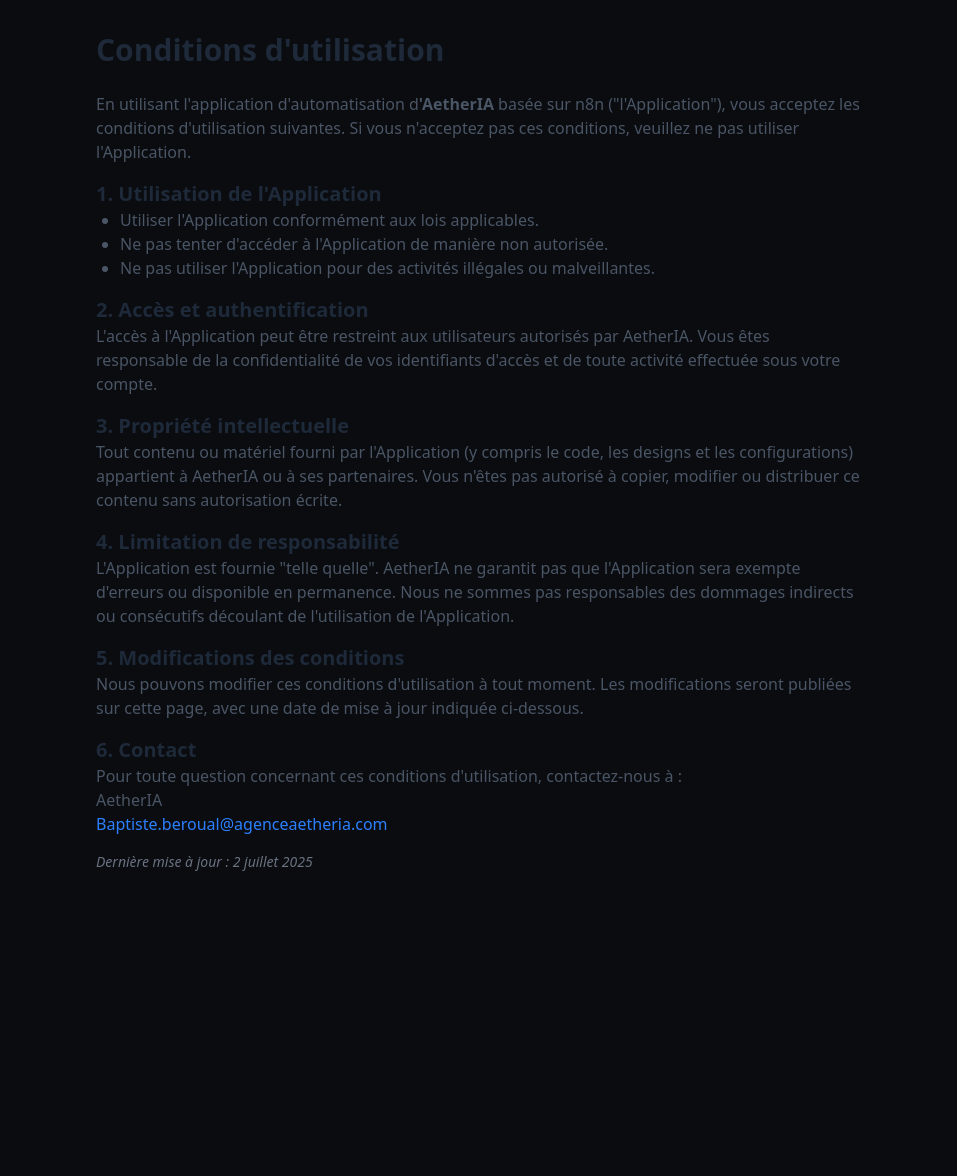
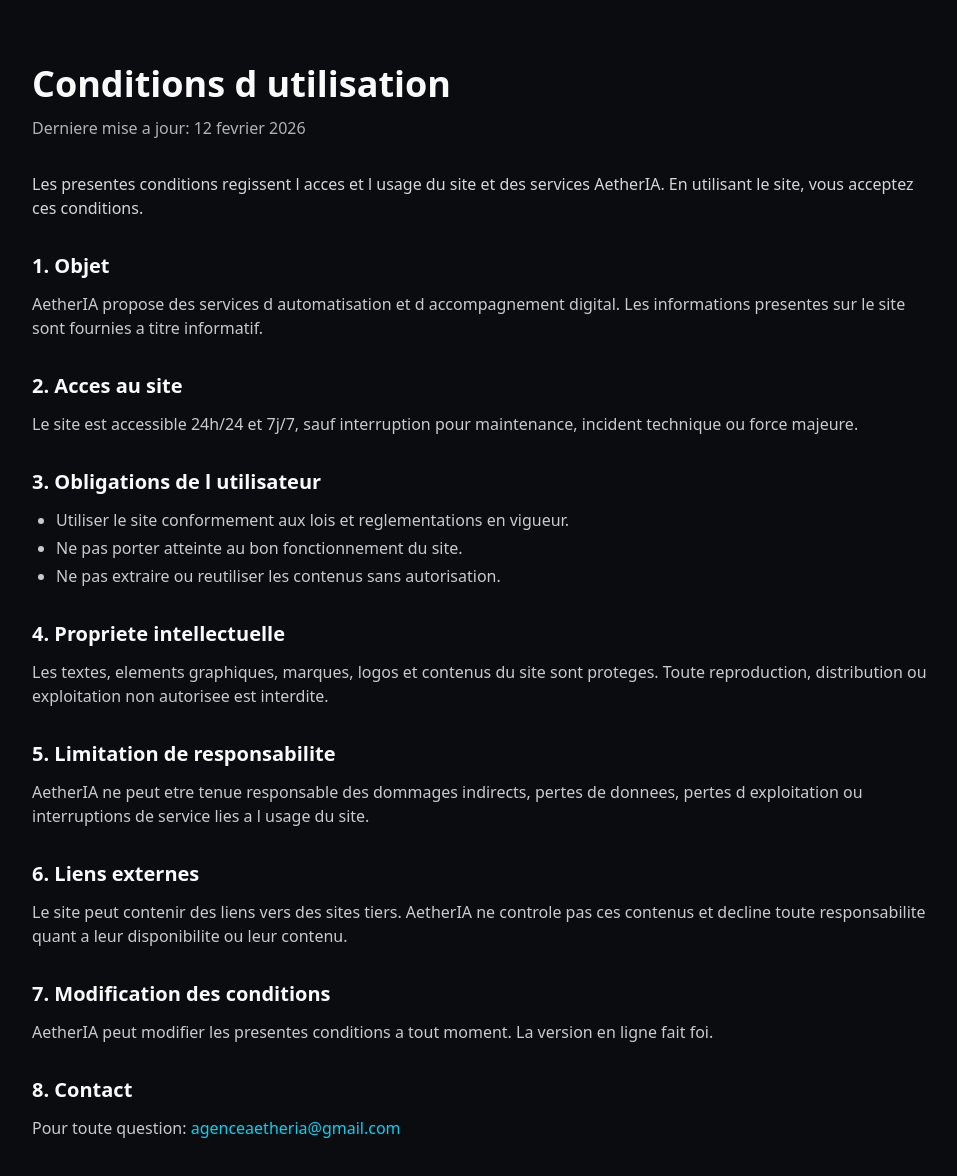
Before and after one commit to onlybaptiste54/agenceAetheria, a Next.js app: page /utilisation in a window 1280 px wide. Shown: the top 1176 px of the page, without its empty margins (160-1117 px from the left). Before the commit the page ends 904 px from the top, so only its background shows below. Built offline with nearby package versions, Linux system fonts and the light colour scheme.

Commit message:
bouton en white page d'acceuil . mentions légales ajouter .

```diff
--- /dev/null
+++ b/src/app/mentions-legales/page.js
@@ -0,0 +1,70 @@
+export const metadata = {
+  title: 'Mentions legales - AetherIA',
+  description: 'Mentions legales du site AetherIA.',
+}
+
+export default function MentionsLegalesPage() {
+  return (
+    <main className="min-h-screen bg-background text-foreground px-4 sm:px-6 lg:px-8 py-16">
+      <div className="max-w-4xl mx-auto space-y-8">
+        <header className="space-y-3">
+          <h1 className="text-3xl sm:text-4xl font-bold">Mentions legales</h1>
+          <p className="text-foreground/70">Derniere mise a jour: 12 fevrier 2026</p>
+        </header>
+
+        <section className="space-y-3 text-foreground/80">
+          <h2 className="text-xl font-semibold">Editeur du site</h2>
+          <p>
+            AetherIA
+            <br />
+            Email: <a className="text-cyan-400 hover:text-cyan-300" href="mailto:agenceaetheria@gmail.com">agenceaetheria@gmail.com</a>
+          </p>
+          <p>
+            Informations legales (a completer):
+            <br />
+            Forme juridique: [a completer]
+            <br />
+            Capital social: [a completer]
+            <br />
+            SIREN/SIRET: [a completer]
+            <br />
+            Adresse du siege: [a completer]
+            <br />
+            Numero de TVA intracommunautaire: [a completer]
+          </p>
+        </section>
+
+        <section className="space-y-3 text-foreground/80">
+          <h2 className="text-xl font-semibold">Directeur de la publication</h2>
+          <p>[a completer]</p>
+        </section>
+
+        <section className="space-y-3 text-foreground/80">
+          <h2 className="text-xl font-semibold">Hebergement</h2>
+          <p>
+            Vercel Inc.
+            <br />
+            340 S Lemon Ave #4133, Walnut, CA 91789, USA
+            <br />
+            Site: <a className="text-cyan-400 hover:text-cyan-300" href="https://vercel.com" target="_blank" rel="noreferrer">https://vercel.com</a>
+          </p>
+        </section>
+
+        <section className="space-y-3 text-foreground/80">
+          <h2 className="text-xl font-semibold">Propriete intellectuelle</h2>
+          <p>
+            Tous les contenus du site AetherIA (textes, visuels, logos, charte graphique) sont proteges.
+            Toute reproduction ou exploitation sans autorisation prealable est interdite.
+          </p>
+        </section>
+
+        <section className="space-y-3 text-foreground/80">
+          <h2 className="text-xl font-semibold">Contact</h2>
+          <p>
+            Pour toute demande: <a className="text-cyan-400 hover:text-cyan-300" href="mailto:agenceaetheria@gmail.com">agenceaetheria@gmail.com</a>
+          </p>
+        </section>
+      </div>
+    </main>
+  )
+}
--- a/src/app/privacy/page.js
+++ b/src/app/privacy/page.js
@@ -1,66 +1,90 @@
-import Head from 'next/head';
+export const metadata = {
+  title: 'Politique de confidentialite - AetherIA',
+  description: 'Politique de confidentialite d AetherIA.',
+}
 
-export default function Privacy() {
+export default function PrivacyPage() {
   return (
-    <div className="bg-[var(--color-bg)] text-[var(--color-text)] py-8 px-4">
-      <Head>
-        <title>Politique de confidentialité - AetherIA</title>
-        <meta name="description" content="Politique de confidentialité de l'application AetherIA." />
-      </Head>
-      <main className="max-w-3xl mx-auto">
-        <h1 className="text-3xl font-bold text-gray-800 dark:text-gray-100 mb-6">
-          Politique de confidentialité
-        </h1>
-        <p className="text-gray-600 dark:text-gray-300 mb-4">
-          <strong>AetherIA</strong> ({"\"nous\""}, {"\"notre\""}) respecte votre vie privée et s{"'"}engage à protéger les données personnelles que nous collectons via notre application d{"'"}automatisation basée sur n8n. Cette politique de confidentialité explique comment nous collectons, utilisons et protégeons vos informations lorsque vous utilisez notre application.
+    <main className="min-h-screen bg-background text-foreground px-4 sm:px-6 lg:px-8 py-16">
+      <div className="max-w-4xl mx-auto space-y-8">
+        <header className="space-y-3">
+          <h1 className="text-3xl sm:text-4xl font-bold">Politique de confidentialite</h1>
+          <p className="text-foreground/70">
+            Derniere mise a jour: 12 fevrier 2026
           </p>
+        </header>
 
-        <h2 className="text-xl font-semibold text-gray-800 dark:text-gray-100 mt-4">1. Collecte des données</h2>
-        <ul className="list-disc pl-6 mb-4 text-gray-600 dark:text-gray-300">
-          <li>Les informations que vous fournissez en vous connectant via Google OAuth (comme votre nom, adresse e-mail et informations de profil).</li>
-          <li>Les données nécessaires pour exécuter les automatisations, telles que les fichiers ou e-mails que vous autorisez l{"'"}application à accéder via les scopes OAuth.</li>
+        <section className="space-y-4 text-foreground/85">
+          <p>
+            AetherIA attache une importance particuliere a la protection des donnees personnelles.
+            Cette politique explique quelles donnees nous collectons, pourquoi nous les traitons,
+            et quels sont vos droits.
+          </p>
+        </section>
+
+        <section className="space-y-3">
+          <h2 className="text-xl font-semibold">1. Responsable du traitement</h2>
+          <p className="text-foreground/80">
+            Responsable: AetherIA
+            <br />
+            Contact: <a className="text-cyan-400 hover:text-cyan-300" href="mailto:agenceaetheria@gmail.com">agenceaetheria@gmail.com</a>
+          </p>
+        </section>
+
+        <section className="space-y-3">
+          <h2 className="text-xl font-semibold">2. Donnees collectees</h2>
+          <ul className="list-disc pl-6 space-y-1 text-foreground/80">
+            <li>Donnees d identification et de contact (nom, email, telephone si fourni).</li>
+            <li>Donnees techniques (adresse IP, type de navigateur, journaux techniques).</li>
+            <li>Donnees liees aux echanges (messages, demandes de contact, rendez-vous).</li>
           </ul>
+        </section>
 
-        <h2 className="text-xl font-semibold text-gray-800 dark:text-gray-100 mt-4">2. Utilisation des données</h2>
-        <ul className="list-disc pl-6 mb-4 text-gray-600 dark:text-gray-300">
-          <li>Fournir les fonctionnalités d{"'"}automatisation de l{"'"}application (par exemple, gestion de fichiers ou envoi d{"'"}e-mails).</li>
-          <li>Améliorer les performances de l{"'"}application pour nos utilisateurs internes.</li>
+        <section className="space-y-3">
+          <h2 className="text-xl font-semibold">3. Finalites et bases legales</h2>
+          <ul className="list-disc pl-6 space-y-1 text-foreground/80">
+            <li>Repondre a vos demandes et fournir nos services (execution precontractuelle/contractuelle).</li>
+            <li>Ameliorer le site et la qualite de service (interet legitime).</li>
+            <li>Respecter nos obligations legales (obligation legale).</li>
           </ul>
-        <p className="text-gray-600 dark:text-gray-300 mb-4">
-          Nous ne partageons pas vos données avec des tiers, sauf si requis par la loi ou avec votre consentement explicite.
+        </section>
+
+        <section className="space-y-3">
+          <h2 className="text-xl font-semibold">4. Duree de conservation</h2>
+          <p className="text-foreground/80">
+            Les donnees sont conservees pendant la duree necessaire aux finalites visees, puis archivees
+            ou supprimees selon les obligations legales applicables.
           </p>
+        </section>
 
-        <h2 className="text-xl font-semibold text-gray-800 dark:text-gray-100 mt-4">3. Sécurité des données</h2>
-        <p className="text-gray-600 dark:text-gray-300 mb-4">
-          Nous mettons en place des mesures de sécurité techniques et organisationnelles pour protéger vos données contre tout accès non autorisé, perte ou altération. Cependant, aucune transmission de données sur Internet n{"'"}est totalement sécurisée, et nous ne pouvons garantir une sécurité absolue.
+        <section className="space-y-3">
+          <h2 className="text-xl font-semibold">5. Destinataires des donnees</h2>
+          <p className="text-foreground/80">
+            Les donnees sont accessibles uniquement aux personnes habilitees chez AetherIA et, si necessaire,
+            a des sous-traitants techniques dans le cadre strict de leurs missions.
           </p>
+        </section>
 
-        <h2 className="text-xl font-semibold text-gray-800 dark:text-gray-100 mt-4">4. Vos droits</h2>
-        <ul className="list-disc pl-6 mb-4 text-gray-600 dark:text-gray-300">
-          <li>Demander l{"'"}accès aux données que nous détenons sur vous.</li>
-          <li>Demander la correction ou la suppression de vos données.</li>
-          <li>Révoquer l{"'"}accès à vos données via les paramètres de votre compte Google.</li>
-        </ul>
-        <p className="text-gray-600 dark:text-gray-300 mb-4">
-          Pour exercer ces droits, contactez-nous à <a href="mailto:agenceaetheria@gmail.com" className="text-blue-500 hover:underline">agenceaetheria@gmail.com</a>.
+        <section className="space-y-3">
+          <h2 className="text-xl font-semibold">6. Vos droits</h2>
+          <p className="text-foreground/80">
+            Vous disposez des droits d acces, rectification, effacement, limitation, opposition et portabilite
+            de vos donnees, selon la reglementation applicable.
           </p>
+          <p className="text-foreground/80">
+            Pour exercer vos droits: <a className="text-cyan-400 hover:text-cyan-300" href="mailto:agenceaetheria@gmail.com">agenceaetheria@gmail.com</a>
+          </p>
+        </section>
 
-        <h2 className="text-xl font-semibold text-gray-800 dark:text-gray-100 mt-4">5. Modifications de cette politique</h2>
-        <p className="text-gray-600 dark:text-gray-300 mb-4">
-          Nous pouvons mettre à jour cette politique de confidentialité de temps à autre. Toute modification sera publiée sur cette page, avec une date de mise à jour indiquée ci-dessous.
+        <section className="space-y-3">
+          <h2 className="text-xl font-semibold">7. Cookies</h2>
+          <p className="text-foreground/80">
+            Le site peut utiliser des cookies techniques necessaires a son fonctionnement.
+            Les cookies de mesure d audience ou marketing, s ils sont actives, font l objet
+            d une information specifique.
           </p>
-
-        <h2 className="text-xl font-semibold text-gray-800 dark:text-gray-100 mt-4">6. Contact</h2>
-        <p className="text-gray-600 dark:text-gray-300 mb-4">
-          Pour toute question concernant cette politique de confidentialité, contactez-nous à : <br />
-          AetherIA <br />
-          <a href="mailto:agenceaetheria@gmail.com" className="text-blue-500 hover:underline">agenceaetheria@gmail.com</a>
-        </p>
-
-        <p className="text-gray-500 dark:text-gray-400 text-sm">
-          <em>Dernière mise à jour : 2 juillet 2025</em>
-        </p>
+        </section>
+      </div>
     </main>
-    </div>
-  );
+  )
 }
--- a/src/app/utilisation/page.js
+++ b/src/app/utilisation/page.js
@@ -1,58 +1,87 @@
-import Head from 'next/head';
+export const metadata = {
+  title: 'Conditions d utilisation - AetherIA',
+  description: 'Conditions generales d utilisation du site AetherIA.',
+}
 
-export default function Utilisation() {
+export default function UtilisationPage() {
   return (
-    <div className="bg-[var(--color-bg)] text-[var(--color-text)] py-8 px-4">
-      <Head>
-        <title>Conditions d{"'"}utilisation - AetherIA</title>
-        <meta name="description" content="Conditions utilisation AetherIA." />
-      </Head>
-      <main className="max-w-3xl mx-auto">
-        <h1 className="text-3xl font-bold text-gray-800 dark:text-gray-100 mb-6">
-          Conditions d{"'"}utilisation
-        </h1>
-        <p className="text-gray-600 dark:text-gray-300 mb-4">
-          En utilisant l{"'"}application d{"'"}automatisation d<strong>{"'"}AetherIA</strong> basée sur n8n ({"\"l'Application\""}), vous acceptez les conditions d{"'"}utilisation suivantes. Si vous n{"'"}acceptez pas ces conditions, veuillez ne pas utiliser l{"'"}Application.
+    <main className="min-h-screen bg-background text-foreground px-4 sm:px-6 lg:px-8 py-16">
+      <div className="max-w-4xl mx-auto space-y-8">
+        <header className="space-y-3">
+          <h1 className="text-3xl sm:text-4xl font-bold">Conditions d utilisation</h1>
+          <p className="text-foreground/70">Derniere mise a jour: 12 fevrier 2026</p>
+        </header>
+
+        <section className="space-y-4 text-foreground/85">
+          <p>
+            Les presentes conditions regissent l acces et l usage du site et des services AetherIA.
+            En utilisant le site, vous acceptez ces conditions.
           </p>
+        </section>
 
-        <h2 className="text-xl font-semibold text-gray-800 dark:text-gray-100 mt-4">1. Utilisation de l{"'"}Application</h2>
-        <ul className="list-disc pl-6 mb-4 text-gray-600 dark:text-gray-300">
-          <li>Utiliser l{"'"}Application conformément aux lois applicables.</li>
-          <li>Ne pas tenter d{"'"}accéder à l{"'"}Application de manière non autorisée.</li>
-          <li>Ne pas utiliser l{"'"}Application pour des activités illégales ou malveillantes.</li>
+        <section className="space-y-3">
+          <h2 className="text-xl font-semibold">1. Objet</h2>
+          <p className="text-foreground/80">
+            AetherIA propose des services d automatisation et d accompagnement digital.
+            Les informations presentes sur le site sont fournies a titre informatif.
+          </p>
+        </section>
+
+        <section className="space-y-3">
+          <h2 className="text-xl font-semibold">2. Acces au site</h2>
+          <p className="text-foreground/80">
+            Le site est accessible 24h/24 et 7j/7, sauf interruption pour maintenance, incident
+            technique ou force majeure.
+          </p>
+        </section>
+
+        <section className="space-y-3">
+          <h2 className="text-xl font-semibold">3. Obligations de l utilisateur</h2>
+          <ul className="list-disc pl-6 space-y-1 text-foreground/80">
+            <li>Utiliser le site conformement aux lois et reglementations en vigueur.</li>
+            <li>Ne pas porter atteinte au bon fonctionnement du site.</li>
+            <li>Ne pas extraire ou reutiliser les contenus sans autorisation.</li>
           </ul>
+        </section>
 
-        <h2 className="text-xl font-semibold text-gray-800 dark:text-gray-100 mt-4">2. Accès et authentification</h2>
-        <p className="text-gray-600 dark:text-gray-300 mb-4">
-          L{"'"}accès à l{"'"}Application peut être restreint aux utilisateurs autorisés par AetherIA. Vous êtes responsable de la confidentialité de vos identifiants d{"'"}accès et de toute activité effectuée sous votre compte.
+        <section className="space-y-3">
+          <h2 className="text-xl font-semibold">4. Propriete intellectuelle</h2>
+          <p className="text-foreground/80">
+            Les textes, elements graphiques, marques, logos et contenus du site sont proteges.
+            Toute reproduction, distribution ou exploitation non autorisee est interdite.
           </p>
+        </section>
 
-        <h2 className="text-xl font-semibold text-gray-800 dark:text-gray-100 mt-4">3. Propriété intellectuelle</h2>
-        <p className="text-gray-600 dark:text-gray-300 mb-4">
-          Tout contenu ou matériel fourni par l{"'"}Application (y compris le code, les designs et les configurations) appartient à AetherIA ou à ses partenaires. Vous n{"'"}êtes pas autorisé à copier, modifier ou distribuer ce contenu sans autorisation écrite.
+        <section className="space-y-3">
+          <h2 className="text-xl font-semibold">5. Limitation de responsabilite</h2>
+          <p className="text-foreground/80">
+            AetherIA ne peut etre tenue responsable des dommages indirects, pertes de donnees,
+            pertes d exploitation ou interruptions de service lies a l usage du site.
           </p>
+        </section>
 
-        <h2 className="text-xl font-semibold text-gray-800 dark:text-gray-100 mt-4">4. Limitation de responsabilité</h2>
-        <p className="text-gray-600 dark:text-gray-300 mb-4">
-          L{"'"}Application est fournie {"\"telle quelle\""}. AetherIA ne garantit pas que l{"'"}Application sera exempte d{"'"}erreurs ou disponible en permanence. Nous ne sommes pas responsables des dommages indirects ou consécutifs découlant de l{"'"}utilisation de l{"'"}Application.
+        <section className="space-y-3">
+          <h2 className="text-xl font-semibold">6. Liens externes</h2>
+          <p className="text-foreground/80">
+            Le site peut contenir des liens vers des sites tiers. AetherIA ne controle pas ces
+            contenus et decline toute responsabilite quant a leur disponibilite ou leur contenu.
           </p>
+        </section>
 
-        <h2 className="text-xl font-semibold text-gray-800 dark:text-gray-100 mt-4">5. Modifications des conditions</h2>
-        <p className="text-gray-600 dark:text-gray-300 mb-4">
-          Nous pouvons modifier ces conditions d{"'"}utilisation à tout moment. Les modifications seront publiées sur cette page, avec une date de mise à jour indiquée ci-dessous.
+        <section className="space-y-3">
+          <h2 className="text-xl font-semibold">7. Modification des conditions</h2>
+          <p className="text-foreground/80">
+            AetherIA peut modifier les presentes conditions a tout moment. La version en ligne fait foi.
           </p>
+        </section>
 
-        <h2 className="text-xl font-semibold text-gray-800 dark:text-gray-100 mt-4">6. Contact</h2>
-        <p className="text-gray-600 dark:text-gray-300 mb-4">
-          Pour toute question concernant ces conditions d{"'"}utilisation, contactez-nous à : <br />
-          AetherIA <br />
-          <a href="mailto:Baptiste.beroual@agenceaetheria.com" className="text-blue-500 hover:underline">Baptiste.beroual@agenceaetheria.com</a>
+        <section className="space-y-3">
+          <h2 className="text-xl font-semibold">8. Contact</h2>
+          <p className="text-foreground/80">
+            Pour toute question: <a className="text-cyan-400 hover:text-cyan-300" href="mailto:agenceaetheria@gmail.com">agenceaetheria@gmail.com</a>
           </p>
-
-        <p className="text-gray-500 dark:text-gray-400 text-sm">
-          <em>Dernière mise à jour : 2 juillet 2025</em>
-        </p>
+        </section>
+      </div>
     </main>
-    </div>
-  );
+  )
 }
--- a/src/sections/Footer.tsx
+++ b/src/sections/Footer.tsx
@@ -2,6 +2,7 @@
 
 import { Mail, Linkedin, ArrowUpRight } from 'lucide-react'
 import Image from 'next/image'
+import Link from 'next/link'
 
 const navLinks = [
   { label: 'Services', href: '#services' },
@@ -33,7 +34,9 @@
                 <Image src="/LogoAetheriaaNoBg.png" alt="AetherIA logo" width={40} height={40} className="w-10 h-10 object-contain" />
                 <span className="text-xl font-semibold text-white">ether<span className="text-cyan-400">IA</span></span>
               </a>
-              <p className="text-white/60 max-w-md mb-6">L’IA qui automatise vos tâches répétitives — pas ce qui vous définit. Solutions sur mesure pour indépendants et PME.</p>
+              <p className="text-white/60 max-w-md mb-6">
+                L&apos;IA qui automatise vos taches repetitives - pas ce qui vous definit. Solutions sur mesure pour independants et PME.
+              </p>
               <div className="flex items-center gap-4">
                 <a href="mailto:agenceaetheria@gmail.com" className="flex items-center gap-2 px-4 py-2 rounded-lg glass hover:bg-white/5 transition-colors">
                   <Mail className="w-4 h-4 text-cyan-400" /><span className="text-sm text-white/70">agenceaetheria@gmail.com</span>
@@ -58,18 +61,18 @@
             </div>
 
             <div>
-              <h4 className="text-white font-semibold mb-6">Légal</h4>
+              <h4 className="text-white font-semibold mb-6">Legal</h4>
               <ul className="space-y-3">
-                <li><a href="#" className="text-white/60 hover:text-cyan-400 transition-colors">Politique de confidentialité</a></li>
-                <li><a href="#" className="text-white/60 hover:text-cyan-400 transition-colors">Conditions d’utilisation</a></li>
-                <li><a href="#" className="text-white/60 hover:text-cyan-400 transition-colors">Mentions légales</a></li>
+                <li><Link href="/privacy" className="text-white/60 hover:text-cyan-400 transition-colors">Politique de confidentialite</Link></li>
+                <li><Link href="/utilisation" className="text-white/60 hover:text-cyan-400 transition-colors">Conditions d utilisation</Link></li>
+                <li><Link href="/mentions-legales" className="text-white/60 hover:text-cyan-400 transition-colors">Mentions legales</Link></li>
               </ul>
             </div>
           </div>
 
           <div className="pt-8 border-t border-white/5 flex flex-col sm:flex-row items-center justify-between gap-4">
-            <p className="text-white/40 text-sm">© {currentYear} AetherIA. Tous droits réservés.</p>
-            <p className="text-white/40 text-sm">Conçu avec passion en France</p>
+            <p className="text-white/40 text-sm">(c) {currentYear} AetherIA. Tous droits reserves.</p>
+            <p className="text-white/40 text-sm">Concu avec passion en France</p>
           </div>
         </div>
       </div>
--- a/src/sections/Hero.tsx
+++ b/src/sections/Hero.tsx
@@ -73,7 +73,7 @@
               <Button size="lg" onClick={() => scrollToSection('#audit')} className="bg-cyan-500 hover:bg-cyan-400 text-background font-semibold px-9 py-6 text-lg group transition-all duration-300">
                 Audit gratuit (30min)<ArrowRight className="w-5 h-5 ml-2 group-hover:translate-x-1 transition-transform" />
               </Button>
-              <Button size="lg" variant="outline" onClick={() => scrollToSection('#cas-clients')} className="border-white/20 text-white hover:bg-white/5 px-9 py-6 text-lg transition-all duration-300">Voir nos cas clients</Button>
+              <Button size="lg" variant="outline" onClick={() => scrollToSection('#cas-clients')} className="border-white/20 text-white hover:bg-white px-9 py-6 text-lg transition-all duration-300">Voir nos cas clients</Button>
             </div>
           </div>
 
```
Lines whose indentation alone changed are shown as unchanged.
